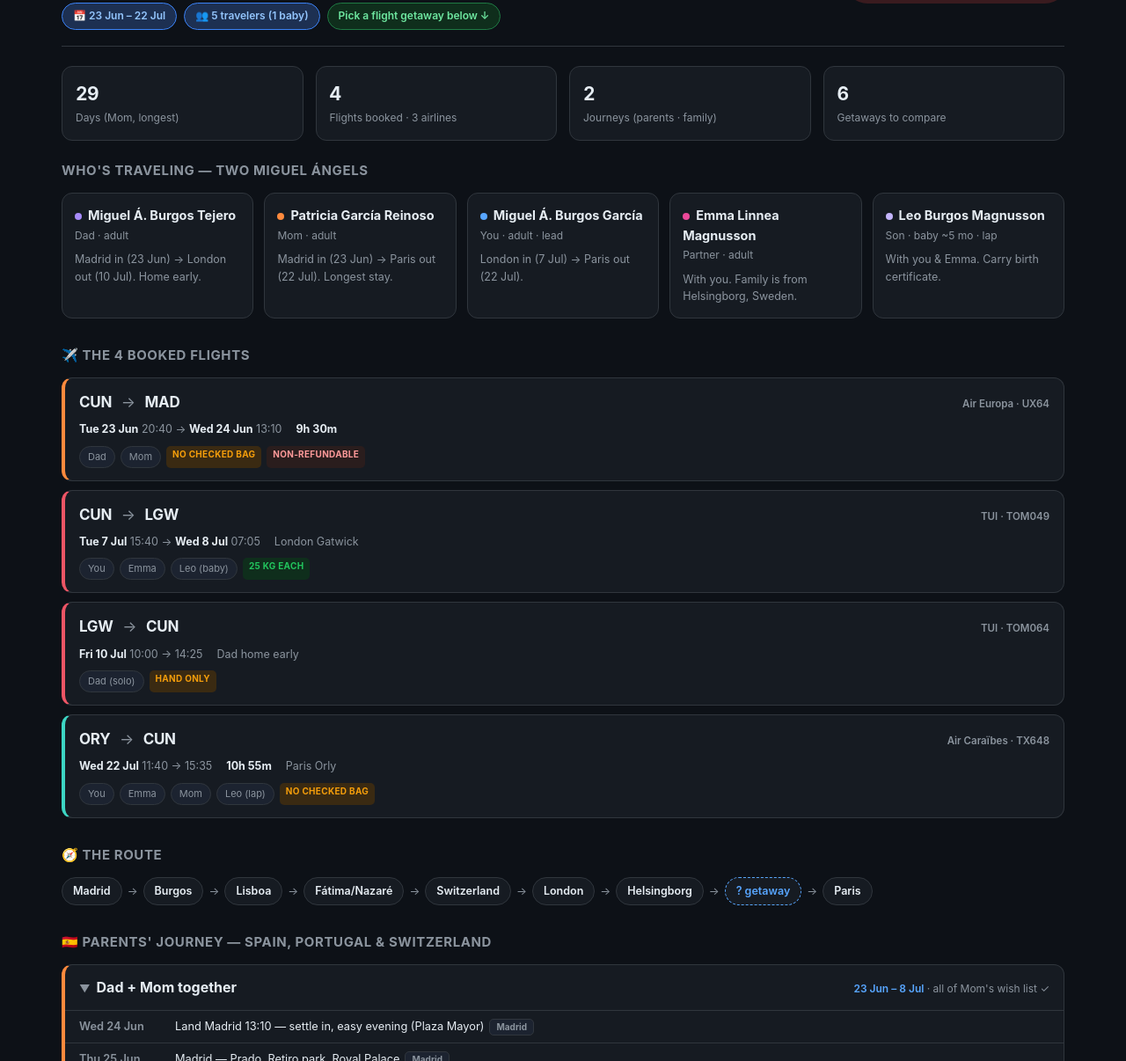
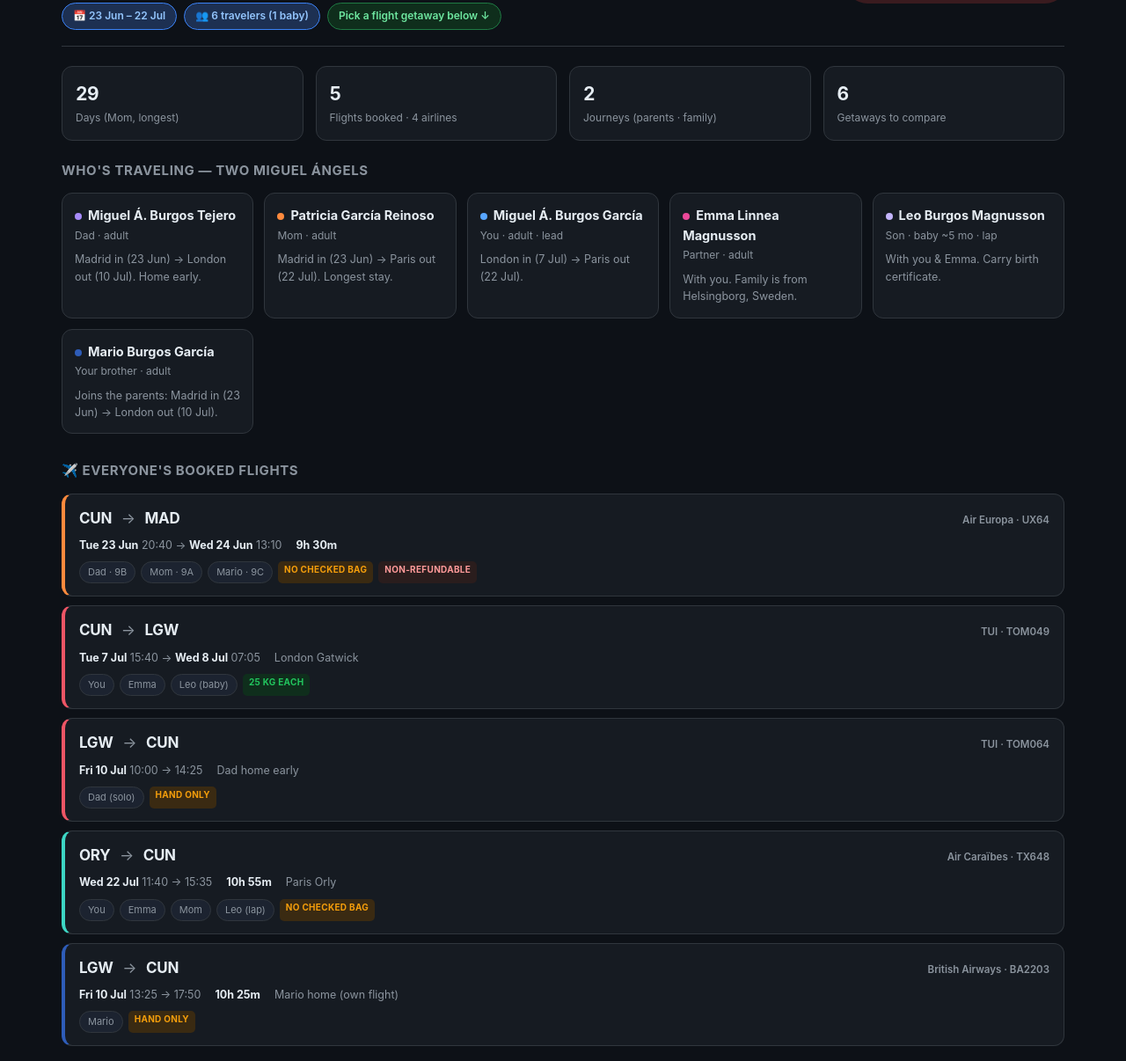
Before and after one commit to VisitCoz/euro-trip-2026, a plain HTML site: page hub.html in a window 1280 px wide. Shown: the part 94-1300 px from the top of the page at 88% size. Drawn offline with Linux system fonts and the light colour scheme.

Commit message:
Add brother Mario to Hub + parents page (UX64 seat 9C out, BA2203 return)
Co-Authored-By: Claude Opus 4.8 <noreply@anthropic.com>

```diff
--- a/hub.html
+++ b/hub.html
@@ -151,7 +151,7 @@
        data-es="Una familia, dos viajes · Cancún ⇄ Europa · 23 jun – 22 jul 2026">One family, two journeys · Cancún ⇄ Europe · 23 Jun – 22 Jul 2026</p>
     <div class="badges">
       <span class="badge">📅 23 Jun – 22 Jul</span>
-      <span class="badge">👥 <span data-en="5 travelers (1 baby)" data-es="5 viajeros (1 bebé)">5 travelers (1 baby)</span></span>
+      <span class="badge">👥 <span data-en="6 travelers (1 baby)" data-es="6 viajeros (1 bebé)">6 travelers (1 baby)</span></span>
       <span class="badge ok"><span data-en="Pick a flight getaway below ↓" data-es="Elige una escapada en avión abajo ↓">Pick a flight getaway below ↓</span></span>
     </div>
   </div>
@@ -166,7 +166,7 @@
 
 <div class="grid kpis">
   <div class="kpi"><div class="v">29</div><div class="l" data-en="Days (Mom, longest)" data-es="Días (mamá, máx.)">Days (Mom, longest)</div></div>
-  <div class="kpi"><div class="v">4</div><div class="l" data-en="Flights booked · 3 airlines" data-es="Vuelos reservados · 3 aerolíneas">Flights booked · 3 airlines</div></div>
+  <div class="kpi"><div class="v">5</div><div class="l" data-en="Flights booked · 4 airlines" data-es="Vuelos reservados · 4 aerolíneas">Flights booked · 4 airlines</div></div>
   <div class="kpi"><div class="v">2</div><div class="l" data-en="Journeys (parents · family)" data-es="Viajes (papás · familia)">Journeys (parents · family)</div></div>
   <div class="kpi"><div class="v">6</div><div class="l" data-en="Getaways to compare" data-es="Escapadas para comparar">Getaways to compare</div></div>
 </div>
@@ -190,17 +190,20 @@
     <div class="person"><div class="nm"><span class="dot" style="background:#c4b5fd"></span>Leo Burgos Magnusson</div>
       <div class="ro" data-en="Son · baby ~5 mo · lap" data-es="Hijo · bebé ~5 meses · en brazos">Son · baby ~5 mo · lap</div>
       <div class="d" data-en="With you & Emma. Carry birth certificate." data-es="Contigo y Emma. Llevar acta de nacimiento.">With you & Emma. Carry birth certificate.</div></div>
+    <div class="person"><div class="nm"><span class="dot" style="background:#2e5cb8"></span>Mario Burgos García</div>
+      <div class="ro" data-en="Your brother · adult" data-es="Tu hermano · adulto">Your brother · adult</div>
+      <div class="d" data-en="Joins the parents: Madrid in (23 Jun) → London out (10 Jul)." data-es="Con los papás: Madrid (23 jun) → Londres (10 jul).">Joins the parents: Madrid in (23 Jun) → London out (10 Jul).</div></div>
   </div>
 </section>
 
 <!-- FLIGHTS -->
 <section>
-  <h2 data-en="✈️ The 4 booked flights" data-es="✈️ Los 4 vuelos reservados">✈️ The 4 booked flights</h2>
+  <h2 data-en="✈️ Everyone's booked flights" data-es="✈️ Los vuelos reservados">✈️ Everyone's booked flights</h2>
 
   <div class="flight f1">
     <div class="flight-top"><div class="route">CUN <span class="arr">→</span> MAD</div><span class="carrier">Air Europa · UX64</span></div>
     <div class="legrow"><span data-en="<b>Tue 23 Jun</b> 20:40 → <b>Wed 24 Jun</b> 13:10" data-es="<b>mar 23 jun</b> 20:40 → <b>mié 24 jun</b> 13:10"><b>Tue 23 Jun</b> 20:40 → <b>Wed 24 Jun</b> 13:10</span><span><b>9h 30m</b></span></div>
-    <div class="pax"><span class="p" data-en="Dad" data-es="Papá">Dad</span><span class="p" data-en="Mom" data-es="Mamá">Mom</span><span class="tag nobag" data-en="No checked bag" data-es="Sin maleta">No checked bag</span><span class="tag nr" data-en="Non-refundable" data-es="No reembolsable">Non-refundable</span></div>
+    <div class="pax"><span class="p" data-en="Dad · 9B" data-es="Papá · 9B">Dad · 9B</span><span class="p" data-en="Mom · 9A" data-es="Mamá · 9A">Mom · 9A</span><span class="p">Mario · 9C</span><span class="tag nobag" data-en="No checked bag" data-es="Sin maleta">No checked bag</span><span class="tag nr" data-en="Non-refundable" data-es="No reembolsable">Non-refundable</span></div>
   </div>
 
   <div class="flight f2">
@@ -219,6 +222,12 @@
     <div class="flight-top"><div class="route">ORY <span class="arr">→</span> CUN</div><span class="carrier">Air Caraïbes · TX648</span></div>
     <div class="legrow"><span data-en="<b>Wed 22 Jul</b> 11:40 → 15:35" data-es="<b>mié 22 jul</b> 11:40 → 15:35"><b>Wed 22 Jul</b> 11:40 → 15:35</span><span><b>10h 55m</b></span><span data-en="Paris Orly" data-es="París Orly">Paris Orly</span></div>
     <div class="pax"><span class="p" data-en="You" data-es="Tú">You</span><span class="p">Emma</span><span class="p" data-en="Mom" data-es="Mamá">Mom</span><span class="p" data-en="Leo (lap)" data-es="Leo (en brazos)">Leo (lap)</span><span class="tag nobag" data-en="No checked bag" data-es="Sin maleta">No checked bag</span></div>
+  </div>
+
+  <div class="flight" style="border-left-color:#2e5cb8">
+    <div class="flight-top"><div class="route">LGW <span class="arr">→</span> CUN</div><span class="carrier">British Airways · BA2203</span></div>
+    <div class="legrow"><span data-en="<b>Fri 10 Jul</b> 13:25 → 17:50" data-es="<b>vie 10 jul</b> 13:25 → 17:50"><b>Fri 10 Jul</b> 13:25 → 17:50</span><span><b>10h 25m</b></span><span data-en="Mario home (own flight)" data-es="Mario regresa (vuelo propio)">Mario home (own flight)</span></div>
+    <div class="pax"><span class="p">Mario</span><span class="tag nobag" data-en="Hand only" data-es="Solo de mano">Hand only</span></div>
   </div>
 </section>
 
```
Also changed, not shown: papas.html (+5 -3 lines), .wrangler/cache/pages.json (added), .wrangler/cache/wrangler-account.json (added).
